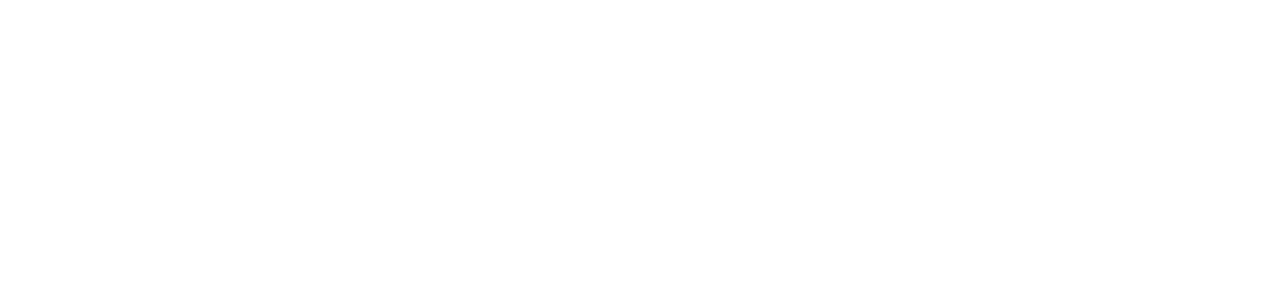
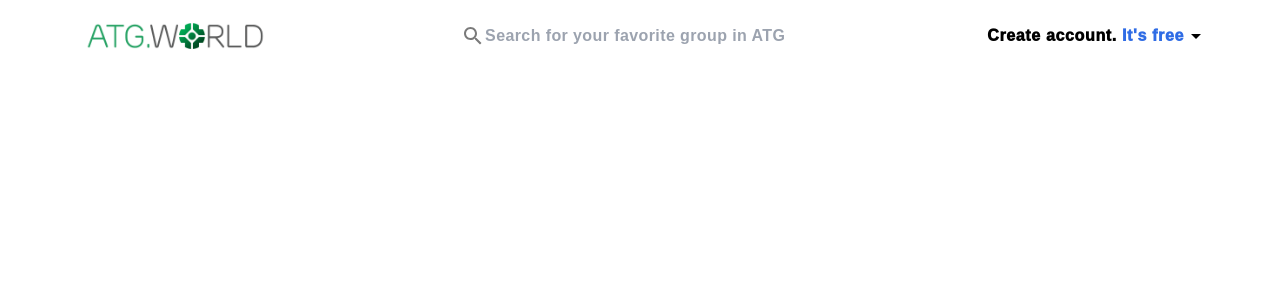
Before and after one commit to DhruvManiya/atg-task-1, a React (Create React App) app: page / in a window 1280 px wide. Shown: the top 300 px of the page. Built offline with nearby package versions, Linux system fonts and the light colour scheme.

Commit message:
nevbar for desktop

```diff
--- a/package.json
+++ b/package.json
@@ -3,6 +3,10 @@
   "version": "0.1.0",
   "private": true,
   "dependencies": {
+    "@emotion/react": "^11.10.6",
+    "@emotion/styled": "^11.10.6",
+    "@mui/icons-material": "^5.11.11",
+    "@mui/material": "^5.11.14",
     "@testing-library/jest-dom": "^5.16.5",
     "@testing-library/react": "^13.4.0",
     "@testing-library/user-event": "^13.5.0",
--- a/src/App.js
+++ b/src/App.js
@@ -1,7 +1,12 @@
+import Nevbar from "./components/Nevbar";
+import Home from "./pages/Home";
+
 function App() {
   return (
-    <div className="App">
-    </div>
+    <>
+    <Nevbar />
+    <Home />
+    </>
   );
 }
 
--- /dev/null
+++ b/src/components/Nevbar.jsx
@@ -0,0 +1,20 @@
+import React from "react";
+import SearchIcon from "@mui/icons-material/Search";
+import ArrowDropDownIcon from '@mui/icons-material/ArrowDropDown';
+
+const Nevbar = () => {
+  return (
+    <nav className=" fixed h-[4.5rem] top-0 left-0 right-0 w-full flex justify-between items-center px-[4.5rem]">
+      <img src="./logo.PNG" className="h-[2.5rem] w-auto" />
+      <div>
+        <SearchIcon className="text-[#7A7A7A]" />
+        <input type="text" placeholder="Search for your favorite group in ATG" className="font-[900] w-[20rem] outline-none tracking-wide" />
+      </div>
+      <div className="font-[1000] tracking-[0.04rem]">
+        <span> Create account.</span> <span className=" text-button_bg">It's free</span><ArrowDropDownIcon />
+      </div>
+    </nav>
+  );
+};
+
+export default Nevbar;
--- a/src/index.css
+++ b/src/index.css
@@ -2,7 +2,7 @@
 @tailwind components;
 @tailwind utilities;
 
-@import url('https://fonts.googleapis.com/css2?family=IBM+Plex+Sans:wght@100&display=swap');
+@import url('https://fonts.googleapis.com/css2?family=IBM+Plex+Sans:wght@300&display=swap');
 
 *{
   margin: 0;
--- /dev/null
+++ b/src/pages/Home.jsx
@@ -0,0 +1,9 @@
+import React from 'react'
+
+const Home = () => {
+  return (
+    <div className='mt-[4.5rem]'></div>
+  )
+}
+
+export default Home
--- /dev/null
+++ b/src/ui/Button.jsx
@@ -0,0 +1,9 @@
+import React from 'react'
+
+const Button = () => {
+  return (
+    <div>Button</div>
+  )
+}
+
+export default Button
```
Also changed, not shown: 1 other file (tests, documents, lock files or other folders).
